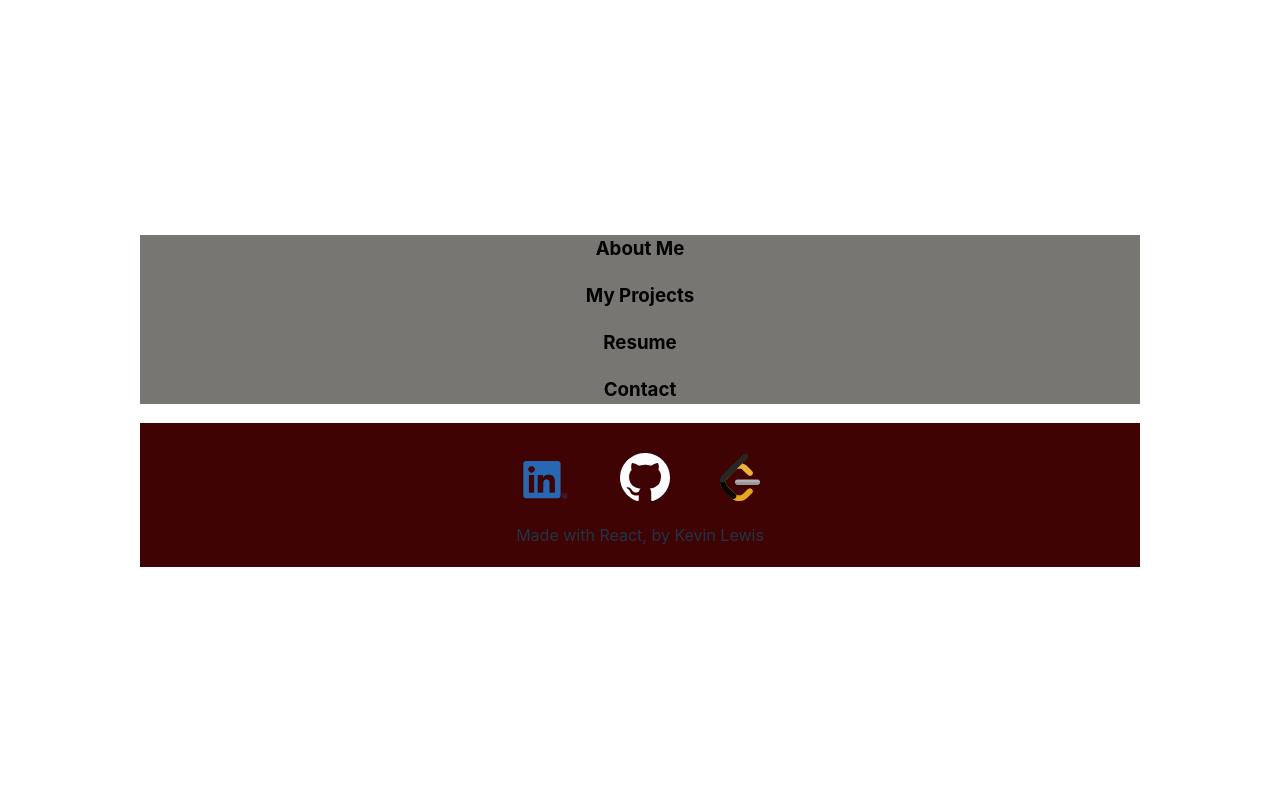
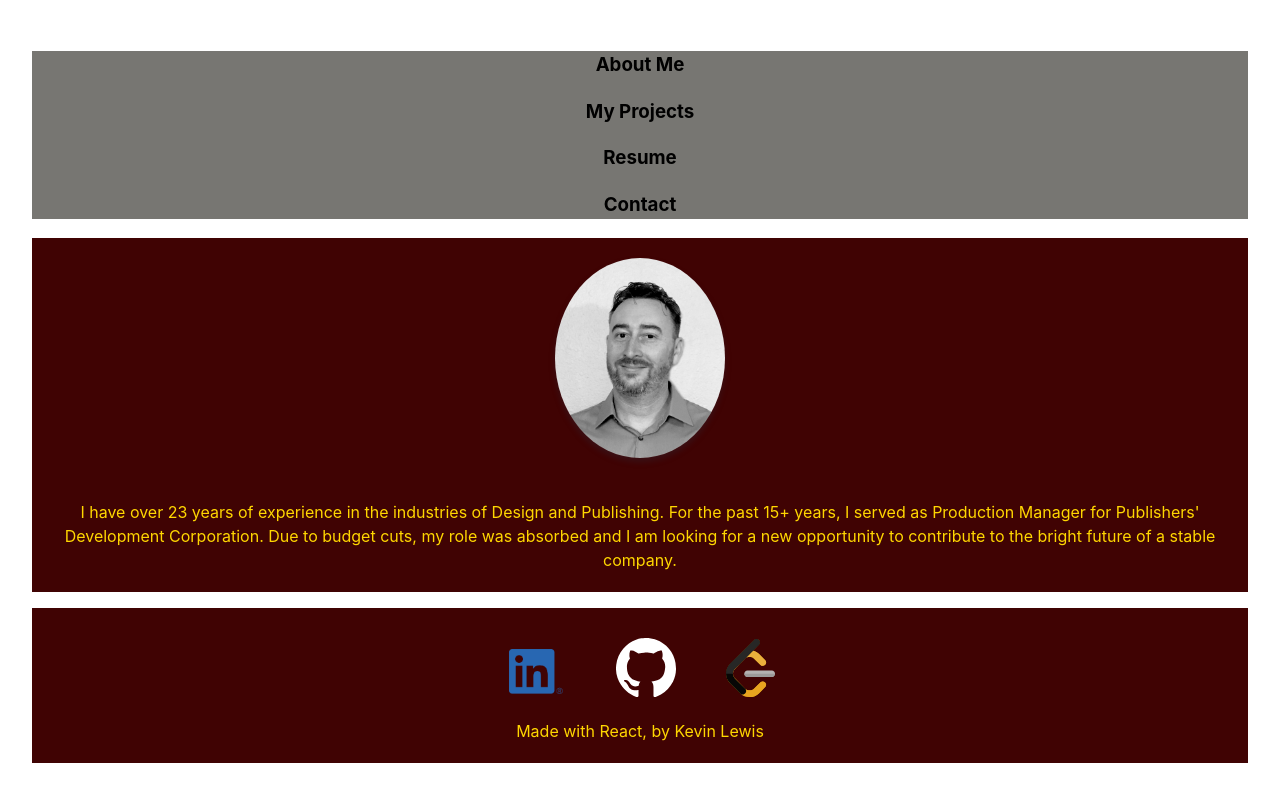
Before and after one commit to KPL33/react_port, a React (Vite) app: page / in a window 1280 px wide. Shown: the top 802 px of the page. Built offline with nearby package versions, Linux system fonts and the light colour scheme.

Commit message:
Now defaults to About

```diff
--- a/src/App.jsx
+++ b/src/App.jsx
@@ -22,7 +22,7 @@ export default function App() {
   } else if (currentPage === '/Contact') {
     currentContent = <Contact />;
   } else {
-    currentContent = <Page />;
+    currentContent = <About />;
   }
 
   return (
--- a/src/components/About/index.jsx
+++ b/src/components/About/index.jsx
@@ -1,7 +1,12 @@
+import profilepic from '../../assets/gs_no_shad.jpg';
+
+import './styles.css';
 //This shows the contents of our default page-load, the "About".
 export default function About() {
     return (
-      <section>
+      <section id="about">
+        <img id="profile-pic" src={ profilepic } alt="Picture of Kevin Lewis" />
+
         <p>
         I have over 23 years of experience in the industries of Design and Publishing. For the past 15+ years, I served as Production Manager for Publishers' Development Corporation. Due to budget cuts, my role was absorbed and I am looking for a new opportunity to contribute to the bright future of a stable company.
         </p>
--- a/src/components/About/styles.css
+++ b/src/components/About/styles.css
@@ -1,3 +1,15 @@
+#about {
+    background-color: #400303;
+}
+
 p {
-    color: black;
+    color: #FFD700;
 }
+
+#profile-pic {
+	margin: 20px;
+	border-radius: 50%;
+	width: 170px;
+	height: 200px;
+	box-shadow: 0 4px 6px 0 rgb(34, 60, 80, 0.25);
+}
```
